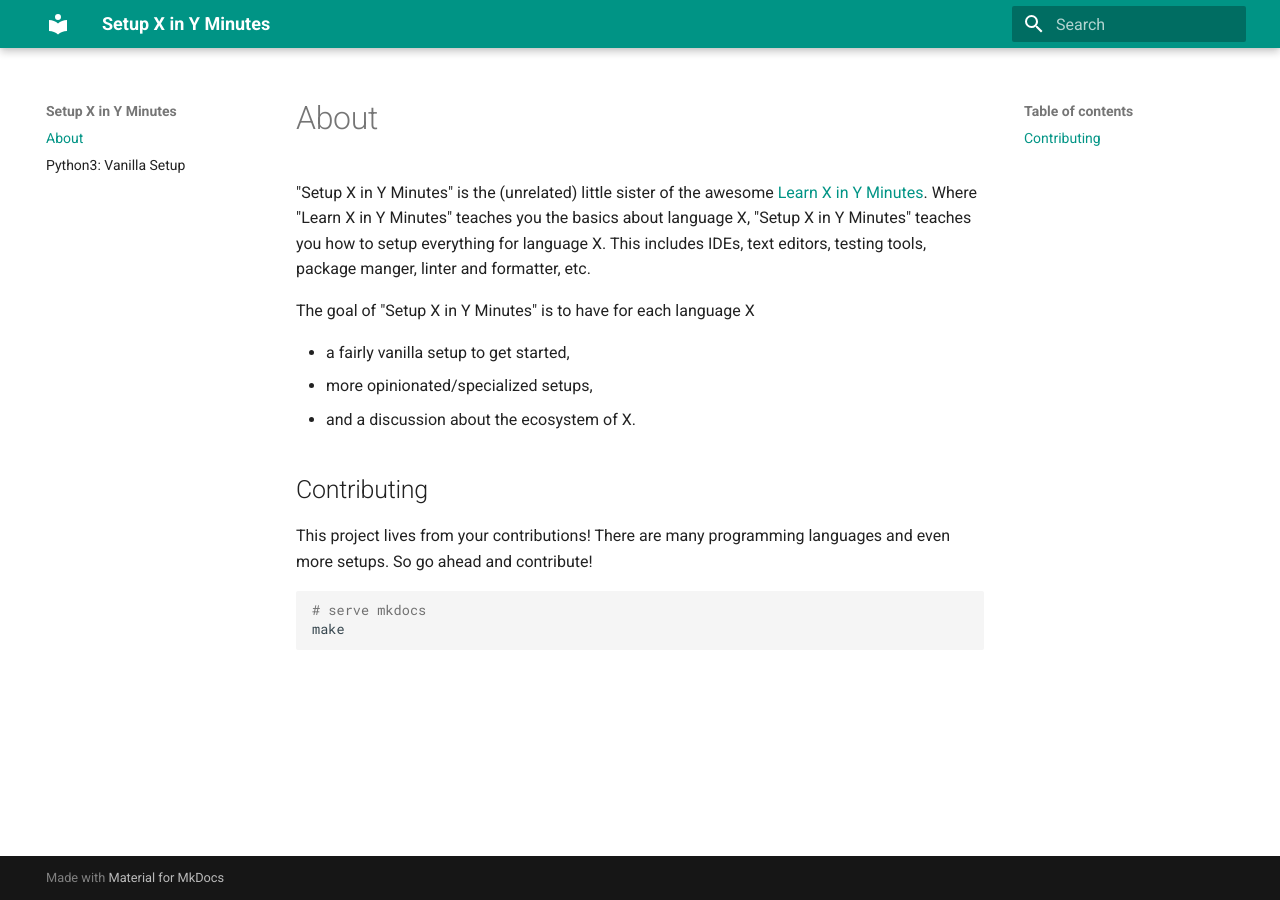
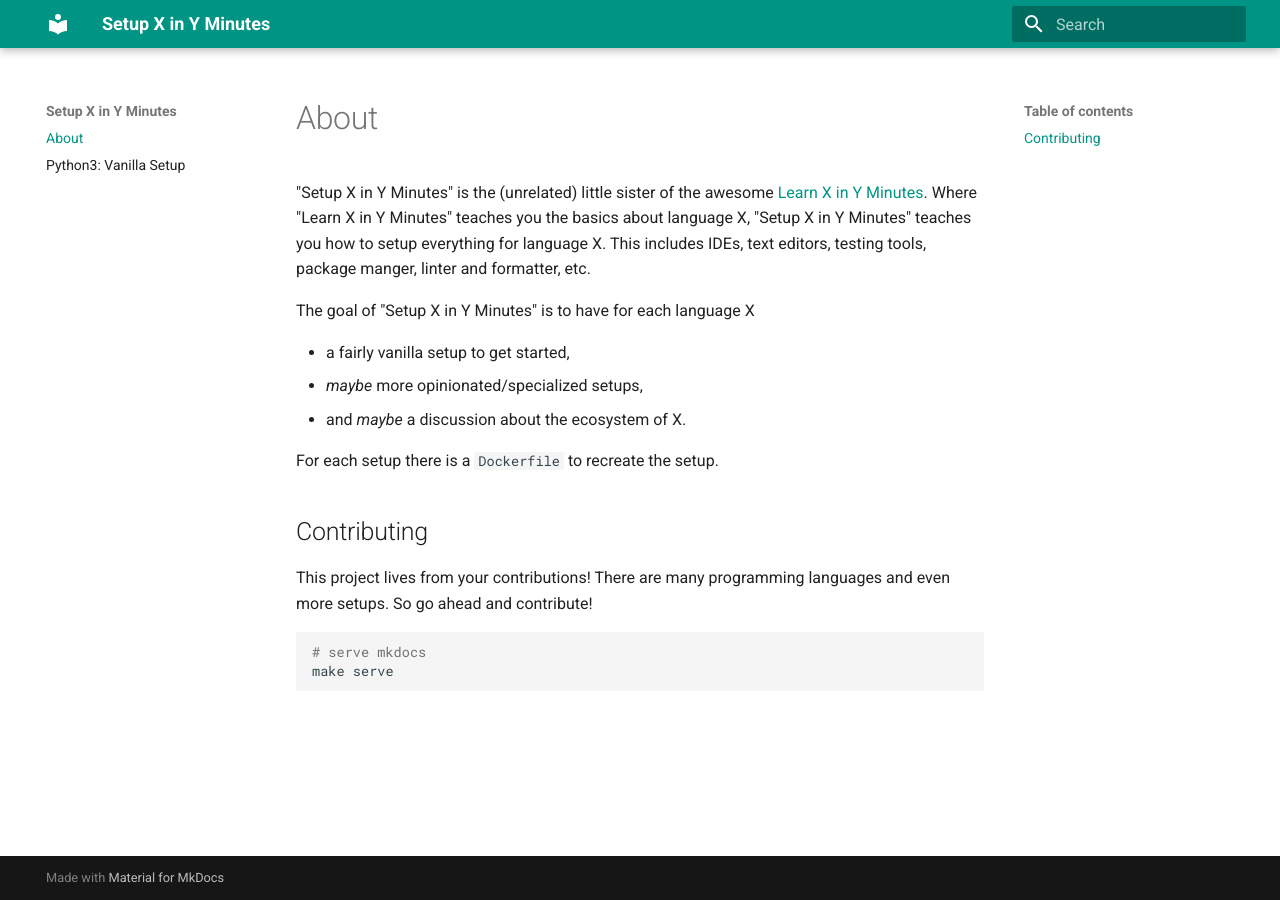
Before and after one commit to setupxinyminutes/setupxinyminutes, an MkDocs documentation site: the page built from docs/index.md, in a window 1280 px wide. Built offline with MkDocs 1.6.1 and Material for MkDocs 9.7.7, drawn with Linux system fonts in a browser that asks for light colours.

````diff
--- a/docs/index.md
+++ b/docs/index.md
@@ -9,8 +9,10 @@ formatter, etc.
 The goal of "Setup X in Y Minutes" is to have for each language X
 
 - a fairly vanilla setup to get started,
-- more opinionated/specialized setups,
-- and a discussion about the ecosystem of X.
+- *maybe* more opinionated/specialized setups,
+- and *maybe* a discussion about the ecosystem of X.
+
+For each setup there is a `Dockerfile` to recreate the setup.
 
 
 ## Contributing
@@ -22,7 +24,7 @@ So go ahead and contribute!
 
 ```bash
 # serve mkdocs
-make
+make serve
 ```
 
 <!-- LINKS -->
````
Also changed, not shown: 1 other file.
